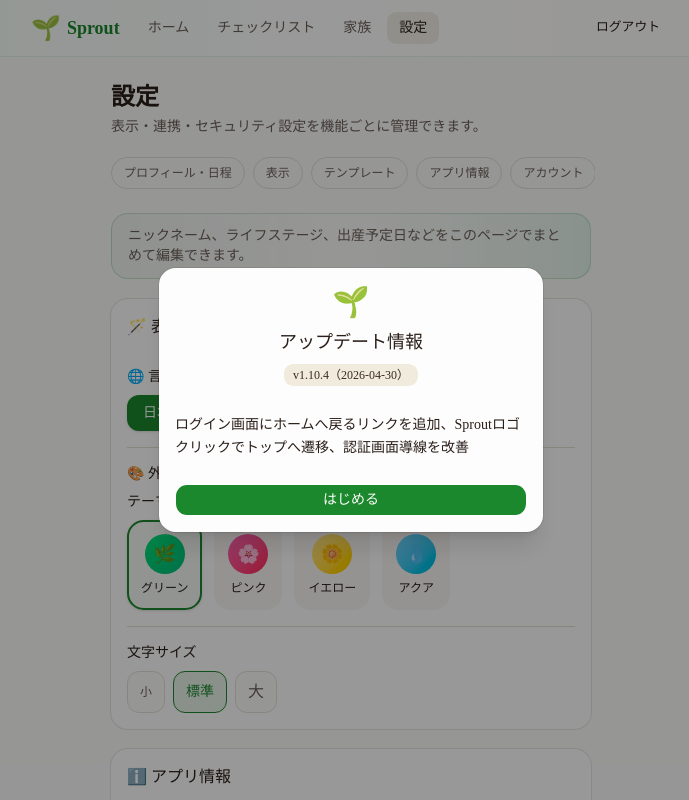
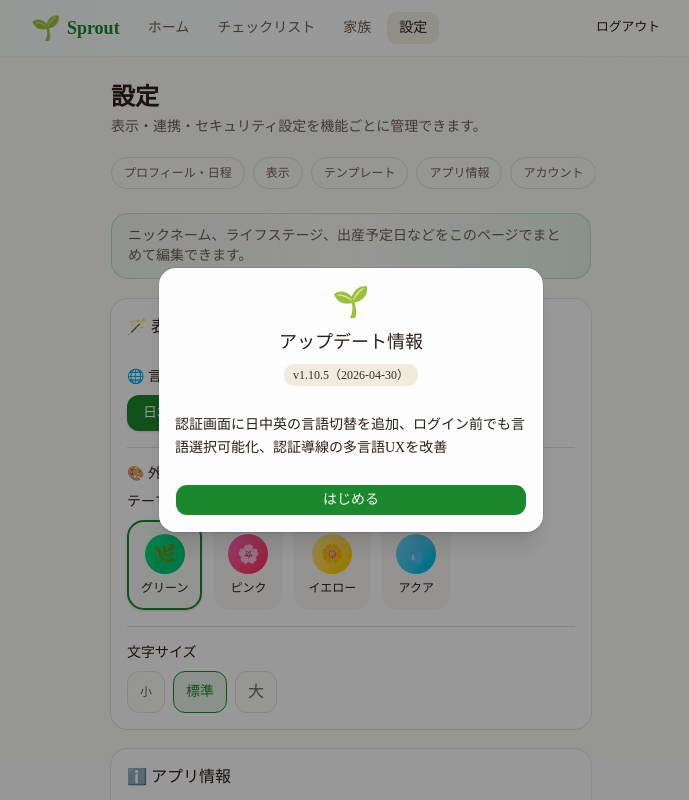
Before and after one commit to Toygaolingxiao/Sprout, a Next.js app: page /settings in a window 1280 px wide. Shown: the top 800 px of the page, without its empty margins (289-978 px from the left). Built offline with nearby package versions, Linux system fonts and the light colour scheme; no server answers.

Commit message:
release: v1.10.5

```diff
--- a/src/app/(auth)/layout.tsx
+++ b/src/app/(auth)/layout.tsx
@@ -1,5 +1,6 @@
 import { getLocale, serverT } from '@/lib/i18n/server';
 import Link from 'next/link';
+import { LanguageSwitcher } from '@/components/settings/language-switcher';
 
 export default async function AuthLayout({ children }: { children: React.ReactNode }) {
   const locale = await getLocale();
@@ -8,6 +9,9 @@ export default async function AuthLayout({ children }: { children: React.ReactNo
   return (
     <div className="flex min-h-screen items-center justify-center px-4" style={{ background: 'linear-gradient(to bottom, var(--theme-gradient-from), var(--theme-gradient-to))' }}>
       <div className="w-full max-w-md">
+        <div className="mb-4 flex justify-end">
+          <LanguageSwitcher />
+        </div>
         <div className="mb-8 text-center">
           <Link href="/" aria-label="Sprout home" className="inline-block">
             <h1 className="text-3xl sm:text-4xl font-bold hover:opacity-85 transition-opacity">🌱 Sprout</h1>
--- a/src/data/release-notes.ts
+++ b/src/data/release-notes.ts
@@ -1,6 +1,13 @@
-export const APP_VERSION = '1.10.4';
+export const APP_VERSION = '1.10.5';
 
 export const RELEASE_NOTES: { version: string; date: string; items: string[] }[] = [
+  {
+    version: '1.10.5',
+    date: '2026-04-30',
+    items: [
+      '認証画面に日中英の言語切替を追加、ログイン前でも言語選択可能化、認証導線の多言語UXを改善',
+    ],
+  },
   {
     version: '1.10.4',
     date: '2026-04-30',
```
Also changed, not shown: 1 other file (tests, documents, lock files or other folders).
